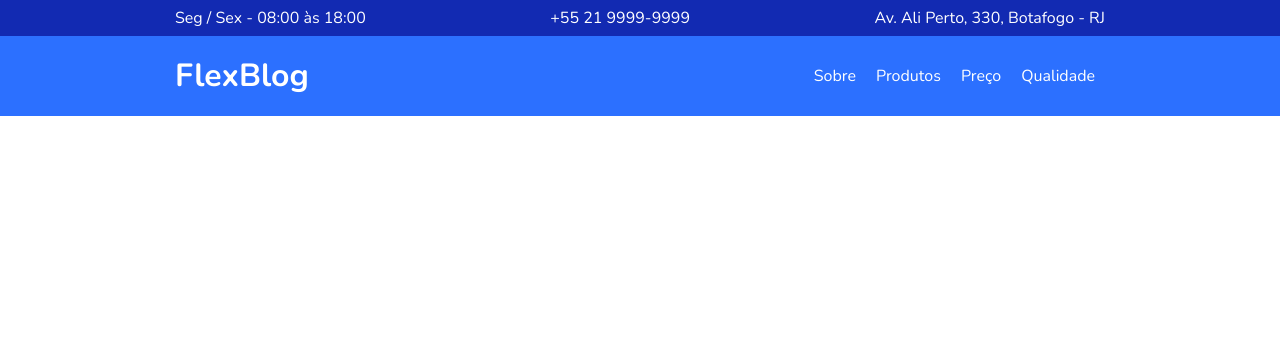
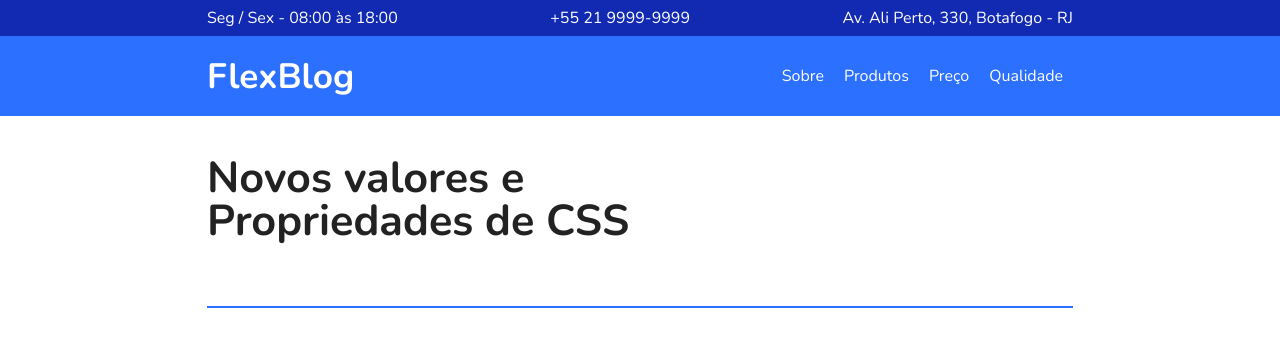
Before and after one commit to eduardo-esteves/flexblog, a plain HTML site: page index.html in a window 1280 px wide. Drawn offline with nearby package versions, Linux system fonts and the light colour scheme.

Commit message:
Adicionado o titulo principal

```diff
--- a/css/style.css
+++ b/css/style.css
@@ -41,6 +41,14 @@ body {
     color: white;
 }
 
+header.menu-bg {
+    margin-bottom: 2.5rem;
+}
+
+.menu-bg h2 {
+    font-size: 2.2rem;
+}
+
 .main.menu {
     display: flex;
     flex-wrap: wrap;
@@ -61,10 +69,17 @@ ul.menu li {
     margin: 8px 10px;
 }
 
+h1.home-title {
+    font-size: 2.7rem;
+    line-height: 1;
+    padding-bottom: 4rem;
+    border-bottom: 2px solid #2c70ff;
+}
+
 @media (min-width: 768px) {
 
 	.container {
-        max-width: 75%;
+        max-width: 70%;
         margin: 0 auto;
     }
 
--- a/index.html
+++ b/index.html
@@ -26,7 +26,7 @@
         <div class="main menu container">
             <div class="menu-logo">
                 <a href="#">
-                    <h1>FlexBlog</h1>
+                    <h2>FlexBlog</h1>
                 </a>
             </div>
             <nav>
@@ -40,5 +40,11 @@
         </div>
     </header>
 
+    <section>
+        <div class="main-content container">
+            <h1 class="home-title">Novos valores e <br> Propriedades de CSS</h1>
+        </div>
+    </section>
+
 </body>
 </html>
```
